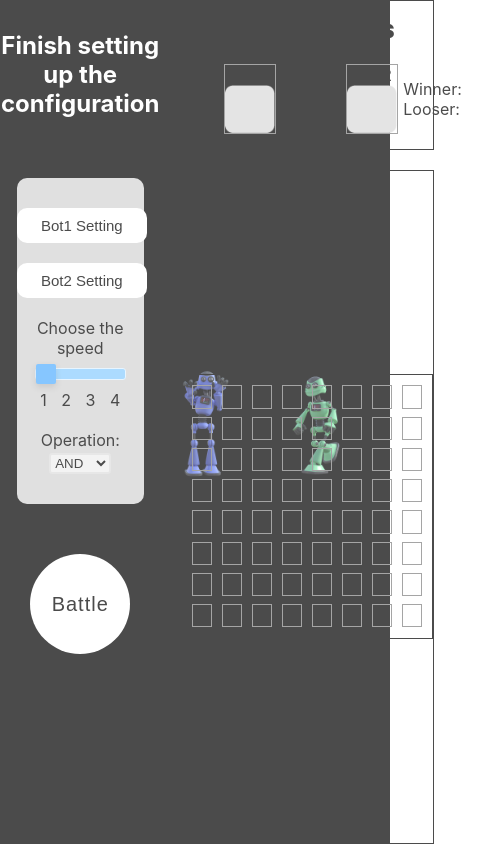
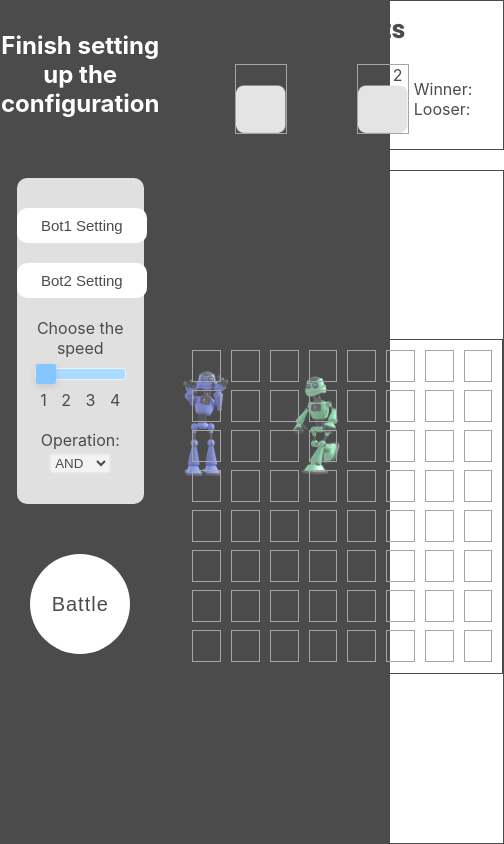
Before and after one commit to chingu-voyages/v44-tier2-team-18, a React (Create React App) app: page /gamepage in a window 390 px wide. Shown: the whole page, 504 px wide, since content can reach past the window. Built offline with nearby package versions, Linux system fonts and the light colour scheme; a web font is replaced by a local one.

Commit message:
style: Adjust size of arena for smaller screens

```diff
--- a/src/components/GamePage/Arena/Arena.scss
+++ b/src/components/GamePage/Arena/Arena.scss
@@ -7,8 +7,8 @@
     flex-direction: column;
 
     @media (max-width: 700px) {
-        width: 250px;
-        height: 250px;
+        width: 320px;
+        height: 320px;
     }
 
 
```
